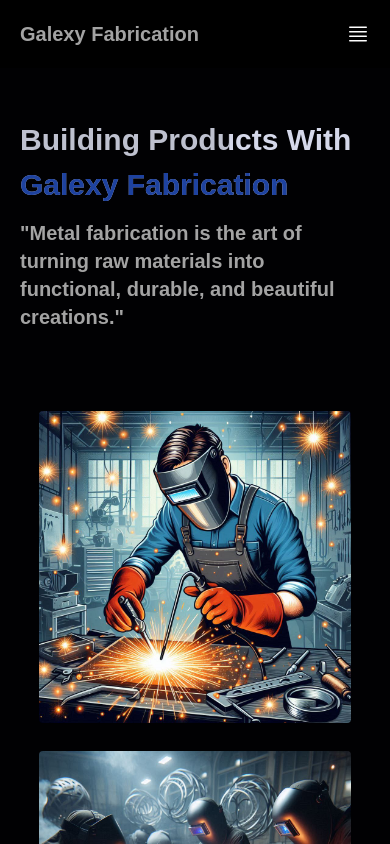
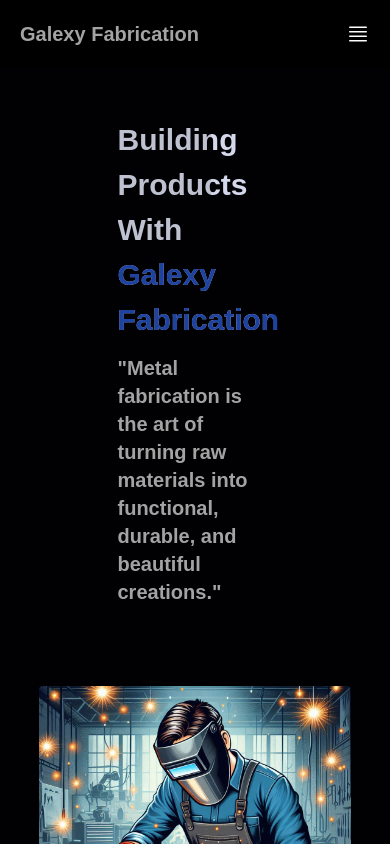
Before and after one commit to Mosinbalsing/Fabrication, a React (Vite) app: page / in a window 390 px wide. Shown: the top 844 px of the page. Built offline with nearby package versions, Linux system fonts and the light colour scheme; a web font is replaced by a local one.

Commit message:
adding responsive ness

```diff
--- a/src/Components/Gallery.jsx
+++ b/src/Components/Gallery.jsx
@@ -53,7 +53,7 @@
   const imageContainerStyle = imagesToShow.length <= 3 ? 'flex justify-center' : 'my-masonry-grid';
 
   return (
-    <div className="flex flex-col items-center p-5 rounded-lg shadow-lg">
+    <div className="flex flex-col items-center p-5 rounded-lg shadow-lg xl:max-w-7xl mx-auto">
       {/* Tab Buttons Container */}
       <div className={`flex ${isMobile ? 'grid grid-cols-2 gap-7' : 'flex-wrap space-x-4'} justify-center p-4 bg-[#1C1C21] rounded-lg mb-6`}>
         {tabs.map((tab) => (
--- a/src/constants/index.js
+++ b/src/constants/index.js
@@ -7,7 +7,7 @@
     {
       id: 2,
       name: 'About',
-      href: '#about',
+      href: '#about-us',
     },
     {
       id: 3,
--- a/src/sections/Contact.jsx
+++ b/src/sections/Contact.jsx
@@ -67,7 +67,7 @@
 
   return (
     <div
-      className={`px-6 sm:px-12 py-10 xl:mt-12 flex xl:flex-row  flex-col gap-10   `}
+      className={`px-6 sm:px-12 py-10 xl:mt-12 flex xl:flex-row  flex-col gap-10  max-w-7xl mx-auto `}
       id="contact"
     >
       {/* Form Section */}
--- a/src/sections/Hero.jsx
+++ b/src/sections/Hero.jsx
@@ -10,8 +10,8 @@
 
 
   return (
-    <section className={`min-h-screen w-full flex ${isMobileOrTablet ? 'flex-col' : 'flex-row'} relative`} id="home">
-      <div className={`${isTablet?'w-[100%] bg-white':''} ${ismobile?'w-[100%] bg-white':''}w-[50%]  mx-auto flex flex-col sm:mt-36 mt-[30%] c-space gap-3 z-20 relative`}>
+    <section className={`xl:min-h-[750px] w-full flex  max-w-7xl mx-auto ${isMobileOrTablet ? 'flex-col' : 'flex-row'} relative`} id="home">
+      <div className={` xl:w-[50%] md:w-[100%]${isTablet?'w-[100%]':''} ${ismobile?'w-[100%] ':''}w-[50%]  mx-auto flex flex-col sm:mt-36 mt-[30%] c-space gap-3 z-20 relative`}>
         <motion.p
           className="text-left hero_tag text-gray_gradient"
           initial={{ opacity: 0, y: -20 }}
@@ -49,7 +49,7 @@
 
       {/* Bottom button section */}
       <div className="absolute bottom-7 left-0 right-0 w-full z-20 c-space">
-        <a href="#about" className="w-fit">
+        <a href="#work" className="w-fit">
           <Button
             name="Let's work together"
             isBeam
```
